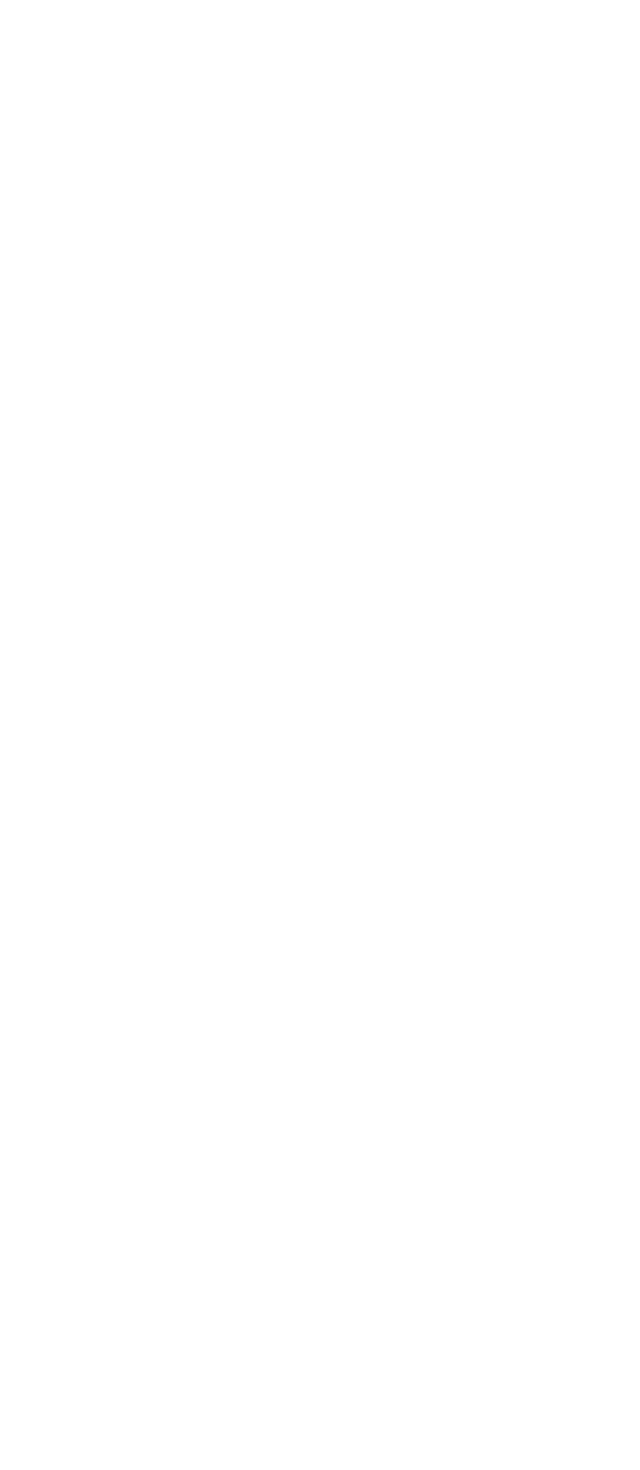
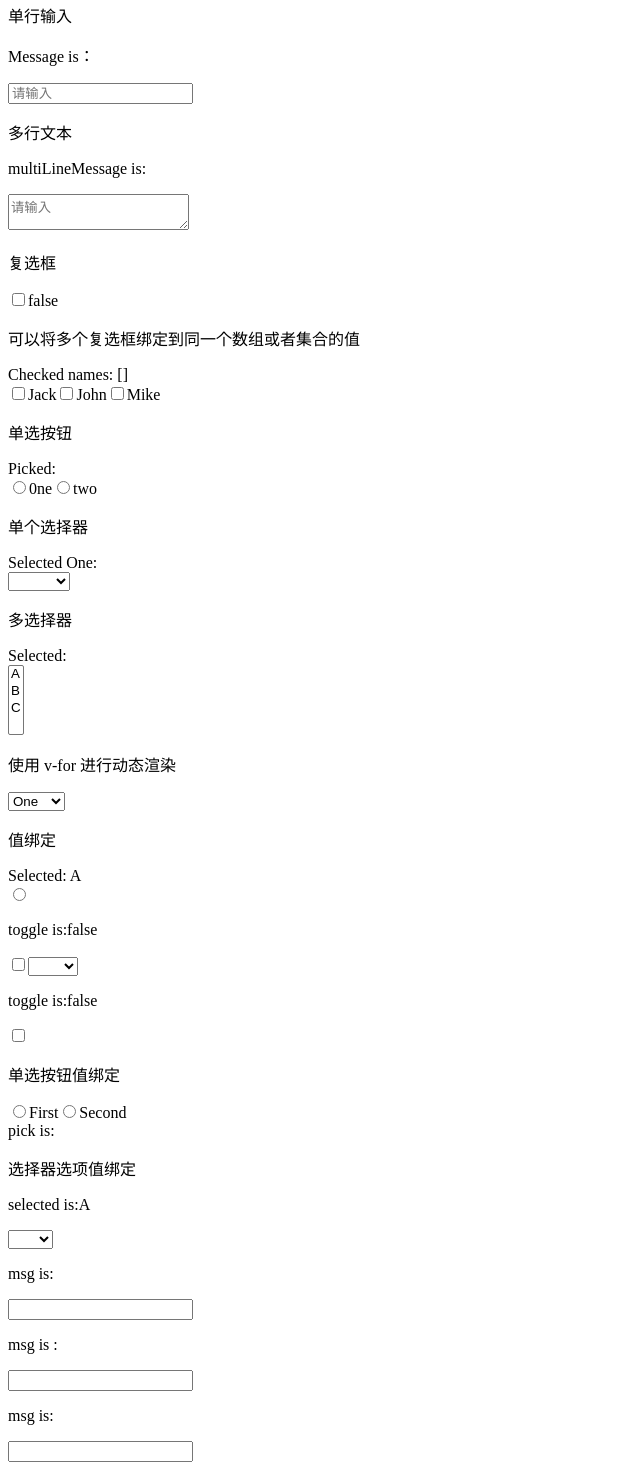
Before and after one commit to yuayuz/vue-learning, a Vue app in the folder vue/: page /FormInputBindings in a window 1280 px wide. Before the commit this address had no page. Shown: the part 93-1563 px from the top of the page, without its empty margins (0-640 px from the left). Before the commit the page ends 800 px from the top, so only its background shows below. Built offline with nearby package versions, Linux system fonts and the light colour scheme.

Commit message:
add `FromInputBindings`

```diff
--- a/vue/src/router/index.ts
+++ b/vue/src/router/index.ts
@@ -7,6 +7,7 @@ import ClassAndStyleBindings from '@/views/ClassAndStyleBindings.vue'
 import ConditionalRendering from '@/views/ConditionalRendering.vue'
 import ListRendering from '@/views/ListRendering.vue'
 import EventHandling from '@/views/EventHandling.vue'
+import FormInputBindings from '@/views/FormInputBindings.vue'
 
 const router = createRouter({
   history: createWebHistory(import.meta.env.BASE_URL),
@@ -50,6 +51,11 @@ const router = createRouter({
       path: '/EventHandling',
       name: 'EventHandling',
       component: EventHandling
+    },
+    {
+      path: '/FormInputBindings',
+      name: 'FormInputBindings',
+      component: FormInputBindings
     }
   ]
 })
--- /dev/null
+++ b/vue/src/views/FormInputBindings.vue
@@ -0,0 +1,144 @@
+<template>
+  <!--  在前端处理表单时，我们常常需要将表单输入框的内容
+  同步给 JavaScript 中相应的变量,v-model 指令简化了这一步-->
+  <!--  v-model 不会在 IME 输入还在拼字阶段时触发更新-->
+  <p>单行输入</p>
+  <p>Message is：{{ message }}</p>
+  <input v-model="message" placeholder="请输入" />
+
+  <!--  多行文本 textarea-->
+  <!--  textarea 不支持插值表达式-->
+  <p>多行文本</p>
+  <p>multiLineMessage is: {{ multiLineMessage }}</p>
+  <textarea v-model="multiLineMessage" placeholder="请输入"></textarea>
+
+  <!--  复选框-->
+  <p>复选框</p>
+  <input type="checkbox" id="checkbox" v-model="checked" />
+  <label for="checkbox">{{ checked }}</label>
+  <!--  可以将多个复选框绑定到同一个数组或者集合的值-->
+  <p>可以将多个复选框绑定到同一个数组或者集合的值</p>
+  <div>Checked names: {{ checkedNames }}</div>
+
+  <input type="checkbox" id="jack" value="Jack" v-model="checkedNames" />
+  <label for="jack">Jack</label>
+
+  <input type="checkbox" id="john" value="John" v-model="checkedNames" />
+  <label for="john">John</label>
+
+  <input type="checkbox" id="mike" value="Mike" v-model="checkedNames" />
+  <label for="mike">Mike</label>
+  <!--  单选按钮-->
+  <p>单选按钮</p>
+  <div>Picked:{{ picked }}</div>
+
+  <input type="radio" id="one" value="one" v-model="picked" />
+  <label for="one">0ne</label>
+
+  <input type="radio" id="two" value="two" v-model="picked" />
+  <label for="two">two</label>
+  <!--  单个选择器-->
+  <p>单个选择器</p>
+  <div>Selected One:{{ selectedOne }}</div>
+  <select id="selected" v-model="selected">
+    <option disabled value="">请选择</option>
+    <option value="1">1</option>
+    <option value="2">2</option>
+    <option value="3">3</option>
+  </select>
+  <!--  多选择器-->
+  <p>多选择器</p>
+  <div>Selected: {{ selectedOne }}</div>
+  <select v-model="selected" multiple>
+    <option>A</option>
+    <option>B</option>
+    <option>C</option>
+  </select>
+  <p></p>
+  <!--  选择器可以使用 v-for 进行动态渲染-->
+  <p>使用 v-for 进行动态渲染</p>
+  <select v-model="selected">
+    <option v-for="option in options" :value="option.value">
+      {{ option.text }}
+    </option>
+  </select>
+
+  <p>值绑定</p>
+  <div>Selected: {{ selected }}</div>
+  <!--  对于单选按钮，复选框和选择器选项，v-model 绑定的值通常是静态的字符串 (或者对复选框是布尔值)：-->
+
+  <!-- `picked` 在被选择时是字符串 "a" -->
+  <input type="radio" v-model="picked" value="a" />
+
+  <!-- `toggle` 只会为 true 或 false -->
+  <p>toggle is:{{ toggle }}</p>
+  <input type="checkbox" v-model="toggle" />
+
+  <!-- `selected` 在第一项被选中时为字符串 "abc" -->
+  <select v-model="selected">
+    <option value="abc">ABC</option>
+  </select>
+
+  <!--  将该值绑定到当前组件实例上的动态数据,可以通过使用 v-bind 来实现。
+  此外，使用 v-bind 还使我们可以将选项值绑定为非字符串的数据类型。-->
+  <p>toggle is:{{ toggle }}</p>
+  <input type="checkbox" v-model="toggle" true-value="yes" false-value="no" />
+
+  <!--  true-value 和 false-value 是 Vue 特有的 attributes，仅支持和 v-model 配套使用。
+  toggle 属性的值会在选中时被设为 'yes'，取消选择时设为 'no'。
+  可以通过 v-bind 将其绑定为其他动态值-->
+
+  <!--  单选按钮-->
+  <p>单选按钮值绑定</p>
+  <input type="radio" v-model="pick" id="first" value="first" />
+  <label for="first">First</label>
+  <input type="radio" v-model="pick" value="second" />
+  <label for="second">Second</label>
+  <div>pick is:{{ pick }}</div>
+
+  <!--  选择器选项-->
+  <p>选择器选项值绑定</p>
+  <p>selected is:{{ selected }}</p>
+  <select v-model="selected">
+    <!-- 内联对象字面量 -->
+    <option :value="{ number: 123 }">123</option>
+  </select>
+  <!--  修饰符 .lazy-->
+  <!--  默认情况下，v-model 会在每次 input 事件后更新数据 (IME 拼字阶段的状态例外)。
+你可以添加 lazy 修饰符来改为在每次 change 事件后更新数据：-->
+  <!-- 在 "change" 事件后同步更新而不是 "input" -->
+  <p>msg is:{{ msg }}</p>
+  <input v-model.lazy="msg" />
+  <!--  .number 自动转换为数字-->
+  <p>msg is :{{ age }}</p>
+  <input v-model.number="age" />
+  <!--  如果该值无法被 parseFloat() 处理，那么将返回原始值。
+  number 修饰符会在输入框有 type="number" 时自动启用。-->
+
+  <!--  .trim 自动去除输入内容两端的空格-->
+  <p>msg is:{{ msg }}</p>
+  <input v-model.trim="msg" />
+</template>
+
+<script setup lang="ts">
+import { ref } from 'vue'
+
+let message = ref('')
+let multiLineMessage = ref('')
+let checked = ref(false)
+const checkedNames = ref([])
+let picked = ref()
+let selectedOne = ref()
+const selected = ref('A')
+
+const options = ref([
+  { text: 'One', value: 'A' },
+  { text: 'Two', value: 'B' },
+  { text: 'Three', value: 'C' }
+])
+let toggle = ref(false)
+let pick = ref()
+let msg = ref('')
+let age = ref()
+</script>
+<style scoped></style>
--- a/vue/src/views/Home.vue
+++ b/vue/src/views/Home.vue
@@ -6,6 +6,7 @@
   <button @click="conditionalRendering">Conditional Rendering</button>
   <button @click="listRendering">List Rendering</button>
   <button @click="eventHandling">Event Handling</button>
+  <button @click="formInputBindings">Form Input Bindings</button>
 </template>
 <script setup lang="ts">
 import router from '@/router'
@@ -37,5 +38,9 @@ let listRendering = function () {
 let eventHandling = function () {
   router.push({ name: 'EventHandling' })
 }
+
+let formInputBindings = function () {
+  router.push({ name: 'FormInputBindings' })
+}
 </script>
 <style scoped></style>
```
